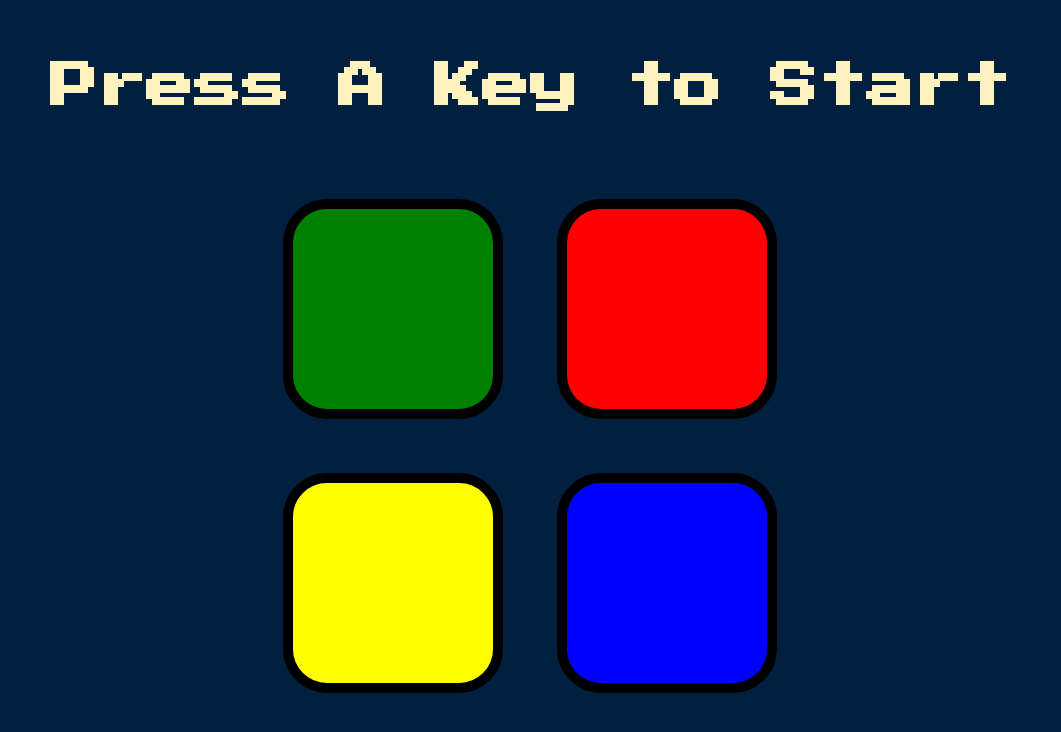
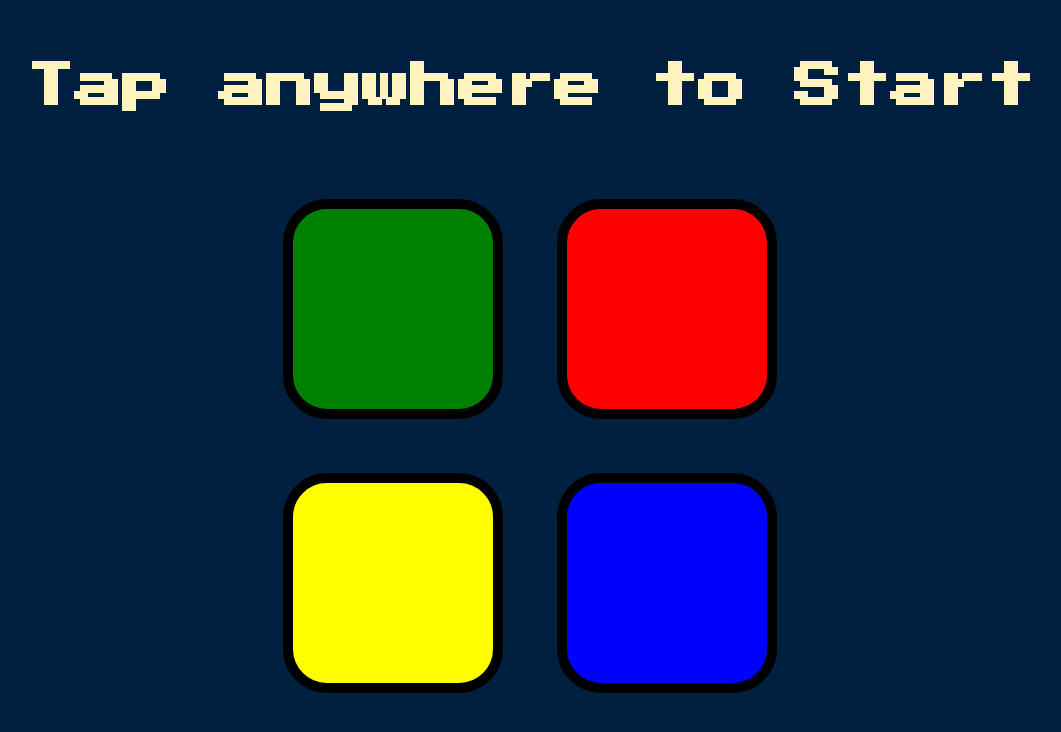
Before and after one commit to vasishtaappana/vash.gamein, a plain HTML site: page index.html in a window 1280 px wide. Shown: the whole page, without its empty margins (110-1171 px from the left). Drawn offline with nearby package versions, Linux system fonts and the light colour scheme.

Commit message:
Update index.html

```diff
--- a/index.html
+++ b/index.html
@@ -9,7 +9,7 @@
 </head>
 
 <body>
-  <h1 id="level-title">Press A Key to Start</h1>
+  <h1 id="level-title">Tap anywhere to Start</h1>
   <div class="container">
     <div lass="row">
 
```
